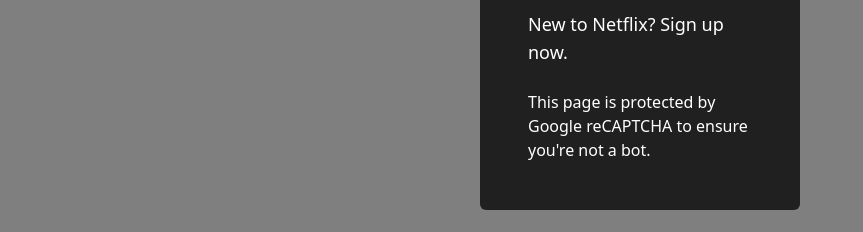
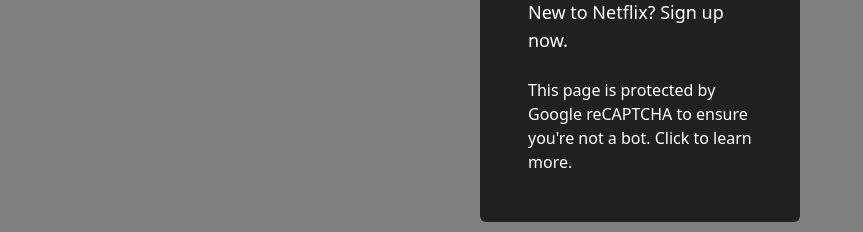
Before and after one commit to itsmeayushipanday/NetflixGPT, a React (Create React App) app: page / in a window 1280 px wide. Shown: the part 504-736 px from the top of the page, without its empty margins (0-863 px from the left). Built offline with nearby package versions, Linux system fonts and the light colour scheme.

Commit message:
Implemented Sign In & Sign Up Form

```diff
--- a/src/components/Login.js
+++ b/src/components/Login.js
@@ -1,7 +1,17 @@
-import React from "react";
+import React, { useState } from "react";
 import Header from "./Header";
 
 const Login = () => {
+  const [isSignInForm, setIsSignInForm] = useState(true);
+  const [text, setText] = useState(true);
+
+  const toggleSignInForm = () => {
+    setIsSignInForm(!isSignInForm);
+  };
+
+  const toggleText = () => {
+    setText(!text);
+  };
   return (
     <div>
       <Header />
@@ -13,7 +23,16 @@
       </div>
       <div className="bg-black bg-opacity-50 h-screen flex justify-center items-center">
         <form className="absolute w-3/12 my-36 mx-auto right-0 left-0 bg-black bg-opacity-75 p-8 rounded-md">
-          <h1 className="text-white font-bold text-3xl mb-2">Sign In</h1>
+          <h1 className="text-white font-bold text-3xl mb-2">
+            {isSignInForm ? "Sign In" : "Sign up "}
+          </h1>
+          {!isSignInForm && (
+            <input
+              type="text"
+              placeholder="Name"
+              className="bg-transparent text-gray-300 placeholder-gray-500 w-full py-2 px-4 mb-4 rounded-md border border-gray-400"
+            />
+          )}
           <input
             type="text"
             placeholder="Email Address or Phone Number"
@@ -24,15 +43,22 @@
             placeholder="Password"
             className="bg-transparent text-gray-300 placeholder-gray-500 w-full py-2 px-4 mb-4 rounded-md border border-gray-400"
           />
+          {!isSignInForm && (
+            <input
+              type="text"
+              placeholder="Confirm Password"
+              className="bg-transparent text-gray-300 placeholder-gray-500 w-full py-2 px-4 mb-4 rounded-md border border-gray-400"
+            />
+          )}
           <button
             type="submit"
             className="w-full p-2 m-2 bg-red-600 hover:bg-red-700 text-white font-bold rounded"
           >
-            Sign In
+            {isSignInForm ? "Sign In" : "Sign Up"}
           </button>
           <h1 className="text-gray-400 text-center ">OR</h1>
           <button className="bg-white bg-opacity-25 hover:bg-opacity-50 text-white font-bold w-full p-2 m-2 rounded">
-            Use a sign-in code
+            {isSignInForm ? "Use a sign-in code" : "Use a sign-up code"}
           </button>
           <h1 className="text-gray-400 text-center ">Forgot Password?</h1>
           <div className="flex items-center">
@@ -41,18 +67,26 @@
               Remember me
             </label>
           </div>
-          <h1 className="text-white m-2 p-2 text-lg">
-            New to Netflix? Sign up now.
+          <h1
+            className="text-white m-2 p-2 text-lg cursor-pointer"
+            onClick={toggleSignInForm}
+          >
+            {isSignInForm
+              ? "New to Netflix? Sign up now."
+              : "Already a user? Sign In now."}
           </h1>
-          <h2 className="text-white m-2 p-2">
-            This page is protected by Google reCAPTCHA to ensure you're not a
-            bot.
+          <h2
+            className="text-white m-2 p-2 cursor-pointer"
+            onClick={toggleText}
+          >
+            {text
+              ? "This page is protected by Google reCAPTCHA to ensure you're not a bot. Click to learn more."
+              : "This page is protected by Google reCAPTCHA to ensure you're not a bot. The information collected by Google reCAPTCHA is subject to the Google Privacy Policy and Terms of Service, and is used for providing, maintaining, and improving the reCAPTCHA service and for general security purposes (it is not used for personalised advertising by Google)."}
           </h2>
         </form>
       </div>
     </div>
   );
 };
-//1:11:41 backkkkkkkkkkkkkkkkkk
 
 export default Login;
```
Also changed, not shown: 1 other file (tests, documents, lock files or other folders).
